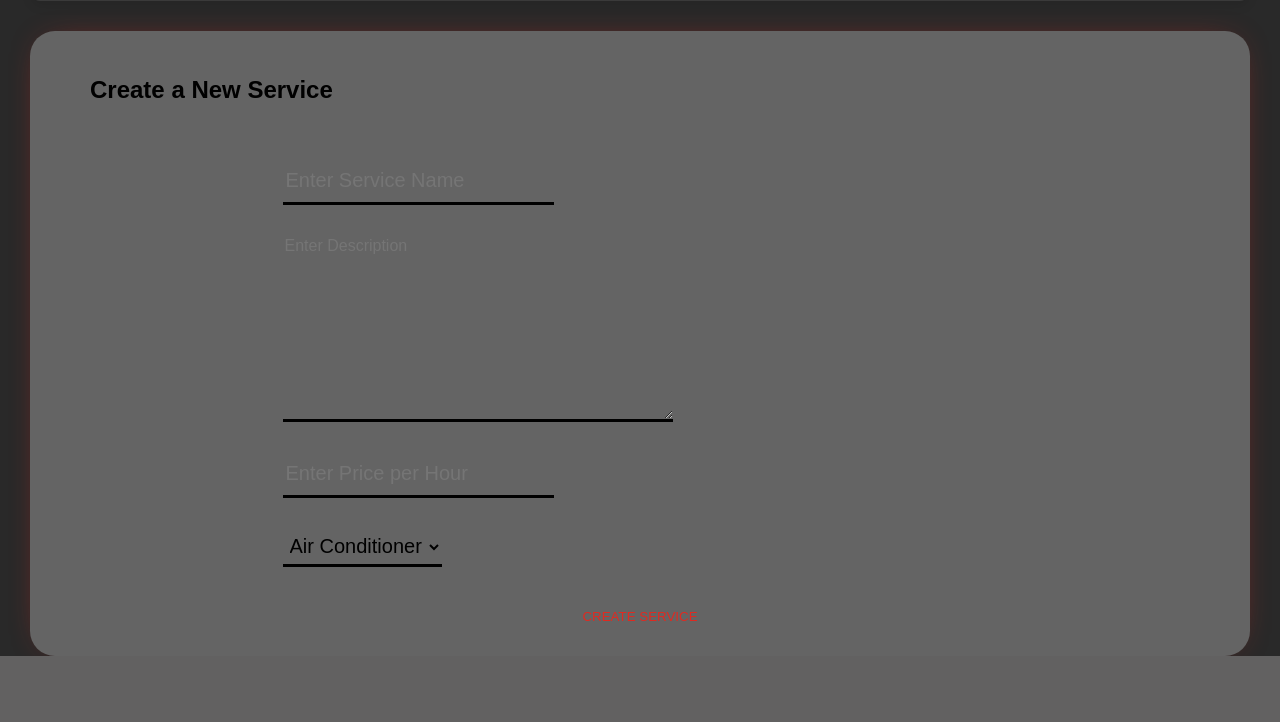
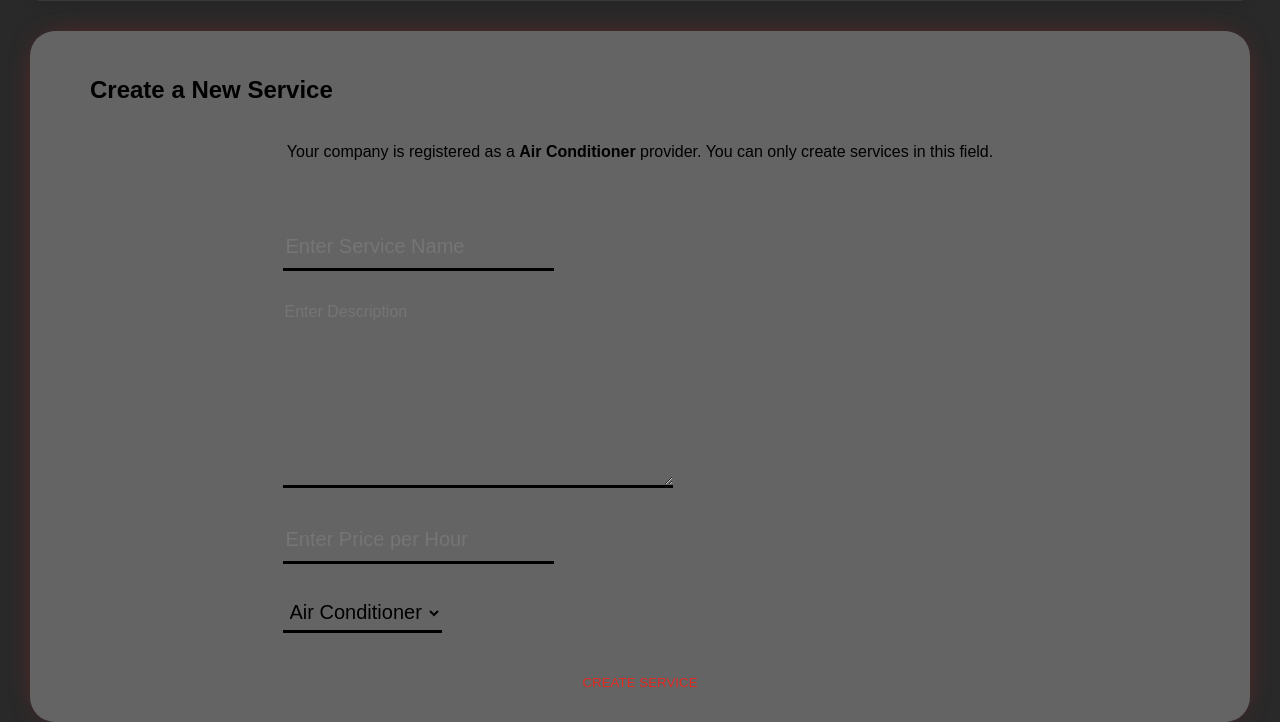
Before and after one commit to alikebrahim/netfix, a Django app: page /services/create/ in a window 1280 px wide. Shown: the part 399-1121 px from the top of the page. Before the commit the page ends 1055 px from the top, so only its background shows below. Run offline with Django 3.2, Linux system fonts and the light colour scheme; a user stored in the database is signed in; tables that the repository leaves empty hold one stand-in row (values such as "Sample post").

Commit message:
Service creation
code refactor to use django url templating and fixing services view

```diff
--- a/services/forms.py
+++ b/services/forms.py
@@ -1,9 +1,9 @@
 from django import forms
-
-from users.models import Company
+from .models import Service
 
 
 class CreateNewService(forms.Form):
+    """Form for creating a new service."""
     name = forms.CharField(max_length=40)
     description = forms.CharField(widget=forms.Textarea, label='Description')
     price_hour = forms.DecimalField(
@@ -11,18 +11,21 @@ class CreateNewService(forms.Form):
     field = forms.ChoiceField(required=True)
     company_field = None  # Store the company's field for validation
 
-    def __init__(self, *args, choices='', company_field=None, **kwargs):
+    def __init__(self, *args, choices=None, company_field=None, **kwargs):
         super(CreateNewService, self).__init__(*args, **kwargs)
         self.company_field = company_field
 
         # adding choices to fields
         if choices:
             self.fields['field'].choices = choices
+        else:
+            self.fields['field'].choices = Service.choices
 
         # adding placeholders to form fields
         self.fields['name'].widget.attrs['placeholder'] = 'Enter Service Name'
         self.fields['description'].widget.attrs['placeholder'] = 'Enter Description'
         self.fields['price_hour'].widget.attrs['placeholder'] = 'Enter Price per Hour'
+        self.fields['price_hour'].widget.attrs['step'] = '0.1'  # Set step to 0.1
         self.fields['name'].widget.attrs['autocomplete'] = 'off'
 
     def clean_field(self):
@@ -33,6 +36,7 @@ class CreateNewService(forms.Form):
 
 
 class RequestServiceForm(forms.Form):
+    """Form for requesting a service."""
     address = forms.CharField(max_length=255)
     hours = forms.DecimalField(
         decimal_places=2,
@@ -46,3 +50,4 @@ class RequestServiceForm(forms.Form):
         # Adding placeholders
         self.fields['address'].widget.attrs['placeholder'] = 'Enter your address'
         self.fields['hours'].widget.attrs['placeholder'] = 'Enter hours needed (minimum 0.5)'
+        self.fields['hours'].widget.attrs['step'] = '0.1'  # Set step to 0.1
--- a/services/templates/services/create.html
+++ b/services/templates/services/create.html
@@ -6,6 +6,11 @@
 {% block content %}
 <div class="create-service-form">
     <h2>Create a New Service</h2>
+    {% if is_all_in_one %}
+        <p class="service-note">As an 'All in One' company, you can create services in any field.</p>
+    {% else %}
+        <p class="service-note">Your company is registered as a <strong>{{ company_field }}</strong> provider. You can only create services in this field.</p>
+    {% endif %}
     <form method="POST">
         {% csrf_token %}
 
--- a/services/templates/services/list.html
+++ b/services/templates/services/list.html
@@ -6,7 +6,7 @@
     <p class="title">Services</p>
 
     {% if user.is_company %}
-        <a class="create_service" href="/services/create">Create Service</a>
+        <a class="create_service" href="{% url 'service_create' %}">Create Service</a>
     {% endif %}
 
     <!-- Service Categories -->
@@ -57,7 +57,7 @@
                 {% for service in services|slice:":6" %}
                     <div class="service-card">
                         <div class="service-card-header">
-                            <h3><a href="/services/{{service.id}}">{{ service.name }}</a></h3>
+                            <h3><a href="{% url 'index' id=service.id %}">{{ service.name }}</a></h3>
                             <span class="service-price">{{ service.price_hour }}€/hour</span>
                         </div>
                         <div class="service-card-category">
@@ -67,7 +67,7 @@
                         <div class="service-card-footer">
                             <span class="service-provider">by <a href="/company/{{service.company.user}}">{{service.company.user}}</a></span>
                             {% if user.is_customer %}
-                                <a href="/services/{{service.id}}/request_service/" class="request-btn">Request</a>
+                                <a href="{% url 'request_service' id=service.id %}" class="request-btn">Request</a>
                             {% endif %}
                         </div>
                     </div>
--- a/services/urls.py
+++ b/services/urls.py
@@ -3,8 +3,8 @@ from . import views as v
 
 urlpatterns = [
     path('', v.service_list, name='services_list'),
-    path('create/', v.create, name='services_create'),
-    path('<int:id>', v.index, name='index'),
+    path('create/', v.create, name='service_create'),
+    path('<int:id>/', v.index, name='index'),
     path('<int:id>/request_service/', v.request_service, name='request_service'),
     path('<slug:field>/', v.service_field, name='services_field'),
 ]
--- a/services/views.py
+++ b/services/views.py
@@ -1,26 +1,31 @@
-from django.shortcuts import render, redirect
+from django.shortcuts import render, redirect, get_object_or_404
+from django.contrib.auth.decorators import login_required
 from django.http import HttpResponseRedirect
-from django.db.models import Q
 
-from users.models import Company, Customer, User
-
+from users.models import Company, Customer
 from .models import Service, ServiceRequest
 from .forms import CreateNewService, RequestServiceForm
 
+# Reference field choices from the Service model
+
 
 def service_list(request):
+    """Show list of all services."""
     services = Service.objects.all().order_by("-date")
     return render(request, 'services/list.html', {'services': services})
 
 
 def index(request, id):
-    service = Service.objects.get(id=id)
+    """Show details for a single service."""
+    service = get_object_or_404(Service, id=id)
     return render(request, 'services/single_service.html', {'service': service})
 
 
+@login_required
 def create(request):
-    # Check if user is authenticated and is a company
-    if not request.user.is_authenticated or not request.user.is_company:
+    """Create a new service."""
+    # Check if user is a company
+    if not request.user.is_company:
         return redirect('login_user')
 
     # Get company field
@@ -28,42 +33,61 @@ def create(request):
     company_field = company.field
 
     # Set choices based on company field
-    choices = [(company_field, company_field)]
+    if company_field == 'All in One':
+        choices = Service.choices
+        company_field = None  # Allow all fields for 'All in One' companies
+    else:
+        choices = [(company_field, company_field)]
 
     if request.method == 'POST':
         form = CreateNewService(request.POST, choices=choices, company_field=company_field)
+
+        # Check if the company is trying to create a service in a field they're not allowed to
         if form.is_valid():
-            # Create new service
-            service = Service(
-                company=company,
-                name=form.cleaned_data['name'],
-                description=form.cleaned_data['description'],
-                price_hour=form.cleaned_data['price_hour'],
-                field=form.cleaned_data['field']
-            )
-            service.save()
-            return redirect('service_list')
+            field = form.cleaned_data['field']
+
+            # Additional validation - double check that the company can create this type of service
+            if company_field is not None and field != company_field:
+                form.add_error('field', f"Your company is registered as a '{company_field}' provider. You can only create services in this field.")
+            else:
+                # Create new service
+                service = Service(
+                    company=company,
+                    name=form.cleaned_data['name'],
+                    description=form.cleaned_data['description'],
+                    price_hour=form.cleaned_data['price_hour'],
+                    field=form.cleaned_data['field']
+                )
+                service.save()
+                return redirect('services_list')
     else:
         form = CreateNewService(choices=choices, company_field=company_field)
 
-    return render(request, 'services/create.html', {'form': form})
+    context = {
+        'form': form,
+        'company_field': company_field,
+        'is_all_in_one': company_field == 'All in One'
+    }
+
+    return render(request, 'services/create.html', context)
 
 
 def service_field(request, field):
-    # search for the service present in the url
+    """Show services filtered by field."""
     field = field.replace('-', ' ').title()
-    services = Service.objects.filter(
-        field=field)
+    services = Service.objects.filter(field=field)
     return render(request, 'services/field.html', {'services': services, 'field': field})
 
 
+@login_required
 def request_service(request, id):
-    # Check if user is authenticated and is a customer
-    if not request.user.is_authenticated or not request.user.is_customer:
+    """Request a service."""
+    # Check if user is a customer
+    if not request.user.is_customer:
         return redirect('login_user')
 
     # Get service details
-    service = Service.objects.get(id=id)
+    service = get_object_or_404(Service, id=id)
     customer = Customer.objects.get(user=request.user)
 
     if request.method == 'POST':
```
Also changed, not shown: services/models.py (+13 -7 lines), services/templates/services/field.html (+9 -5 lines).
